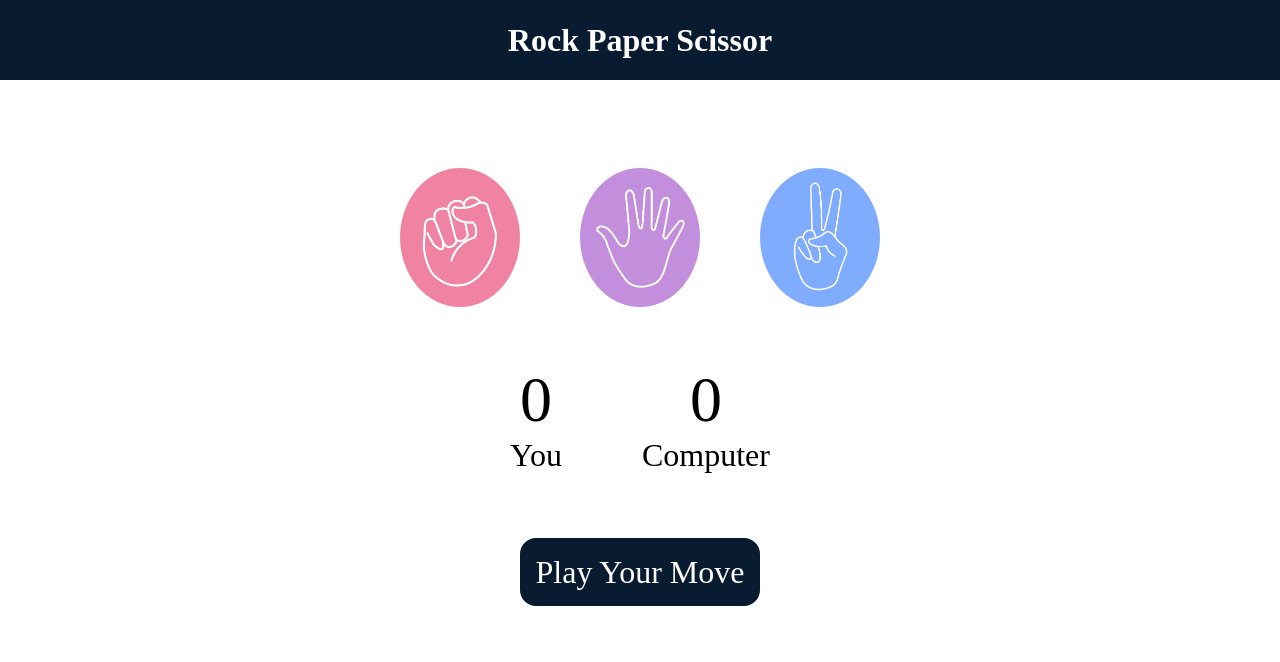
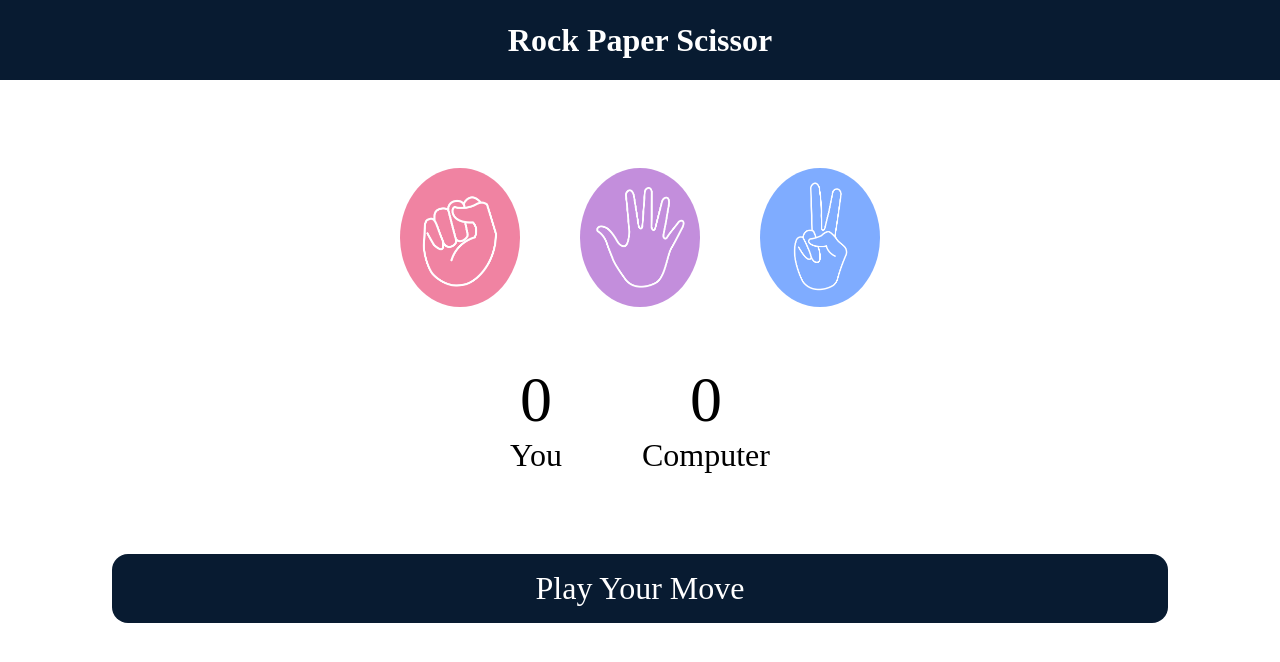
Before and after one commit to mohit-sultania-07/rock-paper-scissor, a plain HTML site: page index.html in a window 1280 px wide. Drawn offline with Linux system fonts and the light colour scheme.

Commit message:
Update styles.css

```diff
--- a/styles.css
+++ b/styles.css
@@ -57,6 +57,9 @@ img{
 
 .message{
     margin-top: 5rem;
+    display: flex;
+    align-items: center;
+    justify-content: center;
 }
 #message{
     background-color: #081b31;
@@ -65,6 +68,7 @@ img{
     color: #fff;
     padding: 1rem;
     border-radius: 1rem;
+    width: 80%;
 
 }
 
```
